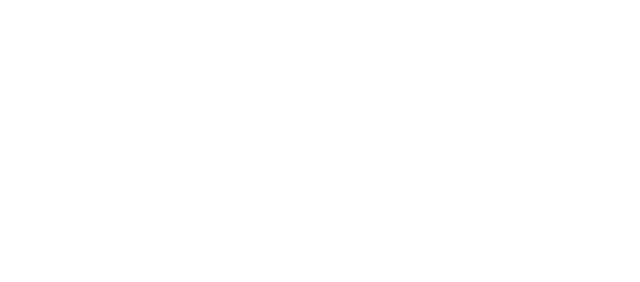
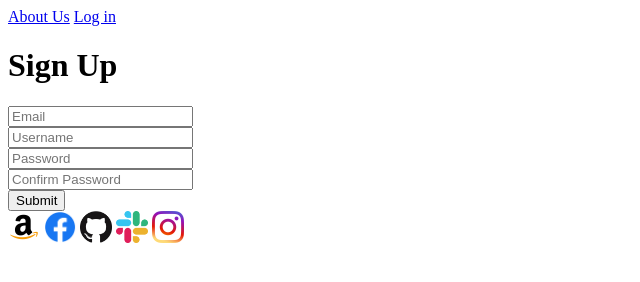
Before and after one commit to tbalbacete/staticRegisterPage, a plain HTML site: page index.html in a window 1280 px wide. Shown: the whole page, without its empty margins (0-640 px from the left). Drawn offline with Linux system fonts and the light colour scheme.

Commit message:
completed static register page html

```diff
--- a/index.html
+++ b/index.html
@@ -7,6 +7,52 @@
     <title>Register Page</title>
 </head>
 <body>
-
+    <header>
+        <a href="#">About Us</a>
+        <a href="#">Log in</a>
+    </header>
+    <div>
+        <h1>Sign Up</h1>
+        <form>
+            <div>
+                <input type="email"
+                placeholder="Email"
+                name="email"
+                required
+                />
+            </div>
+            <div>
+                <input type="text"
+                placeholder="Username"
+                name="username"
+                required
+                />
+            </div>
+            <div>
+                <input type="password"
+                placeholder="Password"
+                name="password"
+                required
+                />
+            </div>
+            <div>
+                <input type="password"
+                placeholder="Confirm Password"
+                name="confirmPassword"
+                required
+                />
+            </div>
+            <div>
+                <button type="submit">Submit</button>
+            </div>
+        </form>
+        <footer>
+            <img src="./assets/amazonLogo.png" alt="Amazon Icon" height="32" width="32" />
+            <img src="./assets/facebookLogo.png" alt="Facebook Icon" height="32" width="32" />
+            <img src="./assets/githubLogo.png" alt="GitHub Icon" height="32" width="32" />
+            <img src="./assets/slackLogo.png" alt="Slack Icon" height="32" width="32" />
+            <img src="./assets/instagramLogo.png" alt="Instagram Icon" height="32" width="32" />
+        </footer>
+    </div>
 </body>
 </html>
```
Also changed, not shown: assets/amazonLogo.png (added), assets/facebookLogo.png (added), assets/githubLogo.png (added), assets/instagramLogo.png (added), assets/slackLogo.png (added).
